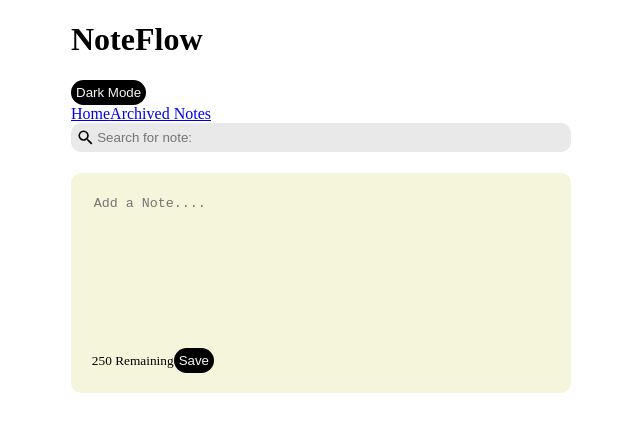
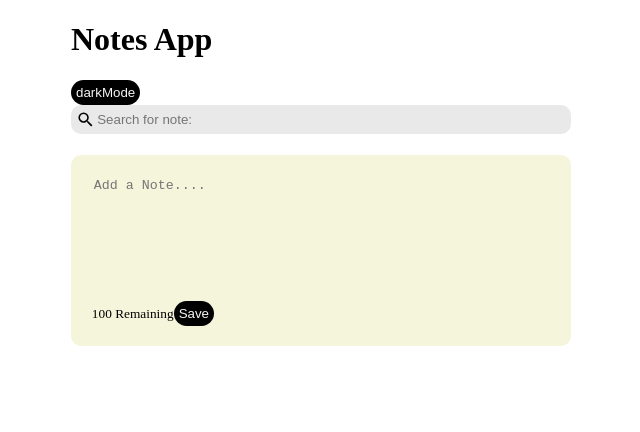
Before and after one commit to adityabajoria/NoteFlow, a React (Vite) app: page / in a window 1280 px wide. Shown: the top 432 px of the page, without its empty margins (319-959 px from the left). Built offline with nearby package versions, Linux system fonts and the light colour scheme.

Commit message:
fixed code

```diff
--- a/src/App.jsx
+++ b/src/App.jsx
@@ -1,14 +1,19 @@
-import { useState, useEffect } from "react";
-import { BrowserRouter as Router, Route, Routes, Link } from "react-router-dom";
 import NotesList from "./components/NotesList";
-import ArchiveList from "./components/ArchiveList";
+import "./App.css";
 import SearchBar from "./components/Search";
 import { nanoid } from "nanoid";
-import "./App.css";
+import { useState, useEffect } from "react";
 
 const App = () => {
+  /*
+ Additional Features to add in the App:
+ - Markdown Support (bold, italic, headers) - use react-markdown lib
+ - Use Google Fonts for text
+ - Drag-drop notes (react-beautiful-dnd)
+ - Note Sharing (enable a 'sharing' button - share using email)
+ - Note Archive
+ */
   const [notes, setNotes] = useState([]);
-  const [archivedNotes, setArchivedNotes] = useState([]);
   const [search, setSearch] = useState("");
   const [darkMode, setDarkMode] = useState(false);
 
@@ -17,19 +22,11 @@ const App = () => {
     if (savedNotes) {
       setNotes(savedNotes);
     }
-
-    const savedArchivedNotes = JSON.parse(
-      localStorage.getItem("archived-notes-data")
-    );
-    if (savedArchivedNotes) {
-      setArchivedNotes(savedArchivedNotes);
-    }
   }, []);
 
   useEffect(() => {
     localStorage.setItem("notes-data", JSON.stringify(notes));
-    localStorage.setItem("archived-notes-data", JSON.stringify(archivedNotes));
-  }, [notes, archivedNotes]);
+  }, [notes]);
 
   const addNote = (text) => {
     const date = new Date();
@@ -38,63 +35,32 @@ const App = () => {
       text: text,
       date: date.toLocaleString(),
     };
-    setNotes((prevNotes) => [...prevNotes, newNote]);
+    const newNotes = [...notes, newNote];
+    setNotes(newNotes);
   };
 
   const deleteNote = (id) => {
-    setNotes((prevNotes) => prevNotes.filter((note) => note.id !== id));
-  };
-
-  const archiveNote = (id) => {
-    const noteToArchive = notes.find((note) => note.id === id);
-    if (noteToArchive) {
-      setNotes((prevNotes) => prevNotes.filter((note) => note.id !== id));
-      setArchivedNotes((prevArchivedNotes) => [
-        ...prevArchivedNotes,
-        noteToArchive,
-      ]);
-    }
+    const updatedNotes = notes.filter((note) => note.id !== id);
+    setNotes(updatedNotes);
   };
 
   return (
-    <Router>
-      <div className={`${darkMode ? "dark-mode" : ""}`}>
+    <div className={`${darkMode && "dark-mode"}`}>
       <div className="container">
-          <h1 className="header">NoteFlow</h1>
+        <h1 className="header">Notes App</h1>
         <button onClick={() => setDarkMode((prev) => !prev)} className="save">
-            {darkMode ? "Light Mode" : "Dark Mode"}
+          {darkMode ? "lightMode" : "darkMode"}
         </button>
-
-          <nav>
-            <Link to="/">Home</Link>
-            <Link to="/archive">Archived Notes</Link>
-          </nav>
-
-          <Routes>
-            <Route
-              path="/"
-              element={
-                <>
-                  <SearchBar onSearch={setSearch} />
+        <SearchBar onSearch={setSearch} /> {/* Update prop name */}
         <NotesList
           notes={notes.filter((note) =>
-                      note.text.toLowerCase().includes(search.toLowerCase())
+            note.text.toLowerCase().includes(search)
           )}
           AddNote={addNote}
           Delete={deleteNote}
-                    Archive={archiveNote}
         />
-                </>
-              }
-            />
-            <Route
-              path="/archive"
-              element={<ArchiveList archivedNotes={archivedNotes} />}
-            />
-          </Routes>
       </div>
     </div>
-    </Router>
   );
 };
 
--- a/src/components/ArchiveList.jsx
+++ /dev/null
@@ -1,30 +0,0 @@
-import Note from "./Note";
-import PropTypes from "prop-types";
-
-const ArchiveList = (props) => {
-  const { archived } = props;
-  return (
-    <div className="archive-list">
-      <h2>Archived Notes</h2>
-      {archived.length > 0 ? (
-        archived.map((note) => (
-          <Note
-            key={note.id}
-            id={note.id}
-            text={note.text}
-            date={note.date}
-            Delete={() => {}} // Optionally handle deletion of archived notes
-            Archive={() => {}}
-          /> // Archive button can be disabled or hidden/>
-        ))
-      ) : (
-        <span>No Archived Notes found...</span>
-      )}
-    </div>
-  );
-};
-
-ArchiveList.propTypes = {
-  archived: PropTypes.array.isRequired,
-};
-export default ArchiveList;
--- a/src/components/CreateNote.jsx
+++ b/src/components/CreateNote.jsx
@@ -3,7 +3,7 @@ import PropTypes from "prop-types";
 
 const CreateNote = ({ AddNote }) => {
   const [text, setText] = useState("");
-  const charLimit = 250;
+  const charLimit = 100;
 
   const handleText = (e) => {
     if (charLimit - e.target.value.length >= 0) {
@@ -20,8 +20,8 @@ const CreateNote = ({ AddNote }) => {
   return (
     <div className="note create">
       <textarea
-        rows="10"
-        cols="10"
+        rows="7"
+        cols="9"
         value={text}
         placeholder="Add a Note...."
         onChange={handleText}
@@ -37,7 +37,7 @@ const CreateNote = ({ AddNote }) => {
 };
 
 CreateNote.propTypes = {
-  AddNote: PropTypes.string.isRequired,
+  AddNote: PropTypes.func.isRequired,
 };
 
 export default CreateNote;
--- a/src/components/Note.jsx
+++ b/src/components/Note.jsx
@@ -1,8 +1,8 @@
-import { FaDeleteLeft, FaArchive } from "react-icons/fa6";
+import { FaDeleteLeft } from "react-icons/fa6";
 import PropTypes from "prop-types";
 
 const Note = (props) => {
-  const { id, text, date, Delete, Archive } = props;
+  const { id, text, date, Delete } = props;
   return (
     <div className="note">
       <span>{text}</span>
@@ -11,11 +11,6 @@ const Note = (props) => {
         <FaDeleteLeft
           onClick={() => Delete(id)}
           className="del-btn"
-          size="1.2em"
-        />
-        <FaArchive
-          onClick={() => Archive(id)}
-          className="archive-btn"
           size="1.2em"
         />
       </div>
--- a/src/components/NotesList.jsx
+++ b/src/components/NotesList.jsx
@@ -1,24 +1,19 @@
-import { FaArchive } from "react-icons/fa";
 import Note from "./Note";
 import CreateNote from "./CreateNote";
 import PropTypes from "prop-types";
 
 const NotesList = (props) => {
-  const { notes, AddNote, Delete, Archive } = props;
-
+  const { notes, AddNote, Delete } = props;
   return (
     <div className="n-list">
       {notes.map((note) => (
-        <div key={note.id}>
         <Note
+          key={note.id}
           id={note.id}
           text={note.text}
           date={note.date}
           Delete={Delete}
-            Archive={Archive}
         />
-          <FaArchive />
-        </div>
       ))}
       <CreateNote AddNote={AddNote} Delete={Delete} />
     </div>
@@ -27,7 +22,7 @@ const NotesList = (props) => {
 
 NotesList.propTypes = {
   notes: PropTypes.array.isRequired,
-  AddNote: PropTypes.string.isRequired,
+  AddNote: PropTypes.func.isRequired,
   Delete: PropTypes.func.isRequired,
   Archive: PropTypes.func.isRequired,
 };
--- a/src/components/Search.jsx
+++ b/src/components/Search.jsx
@@ -15,7 +15,7 @@ const SearchBar = ({ onSearch }) => {
 };
 
 SearchBar.propTypes = {
-  onSearch: PropTypes.string.isRequired,
+  onSearch: PropTypes.func.isRequired,
 };
 
 export default SearchBar;
```
Lines whose indentation alone changed are shown as unchanged.
